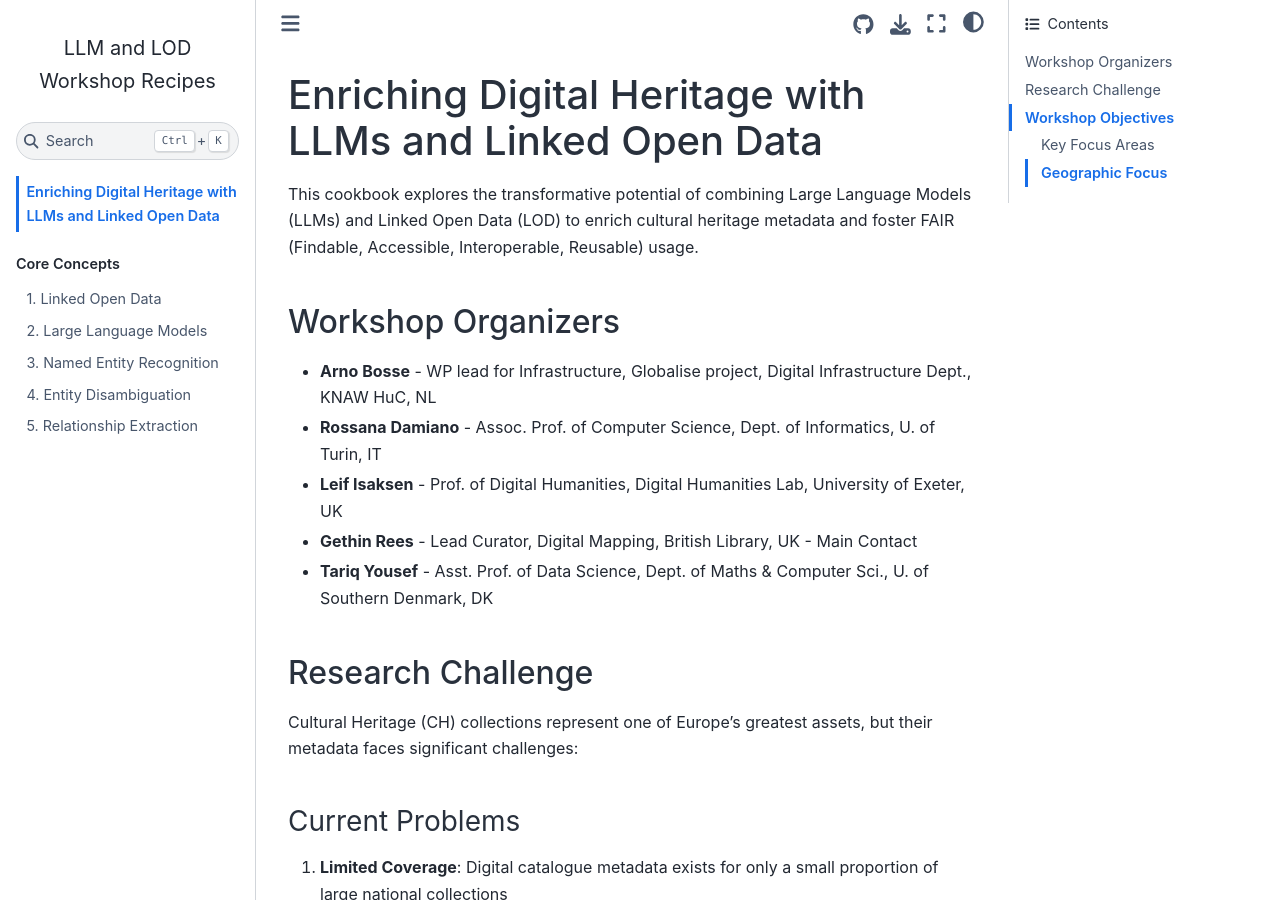
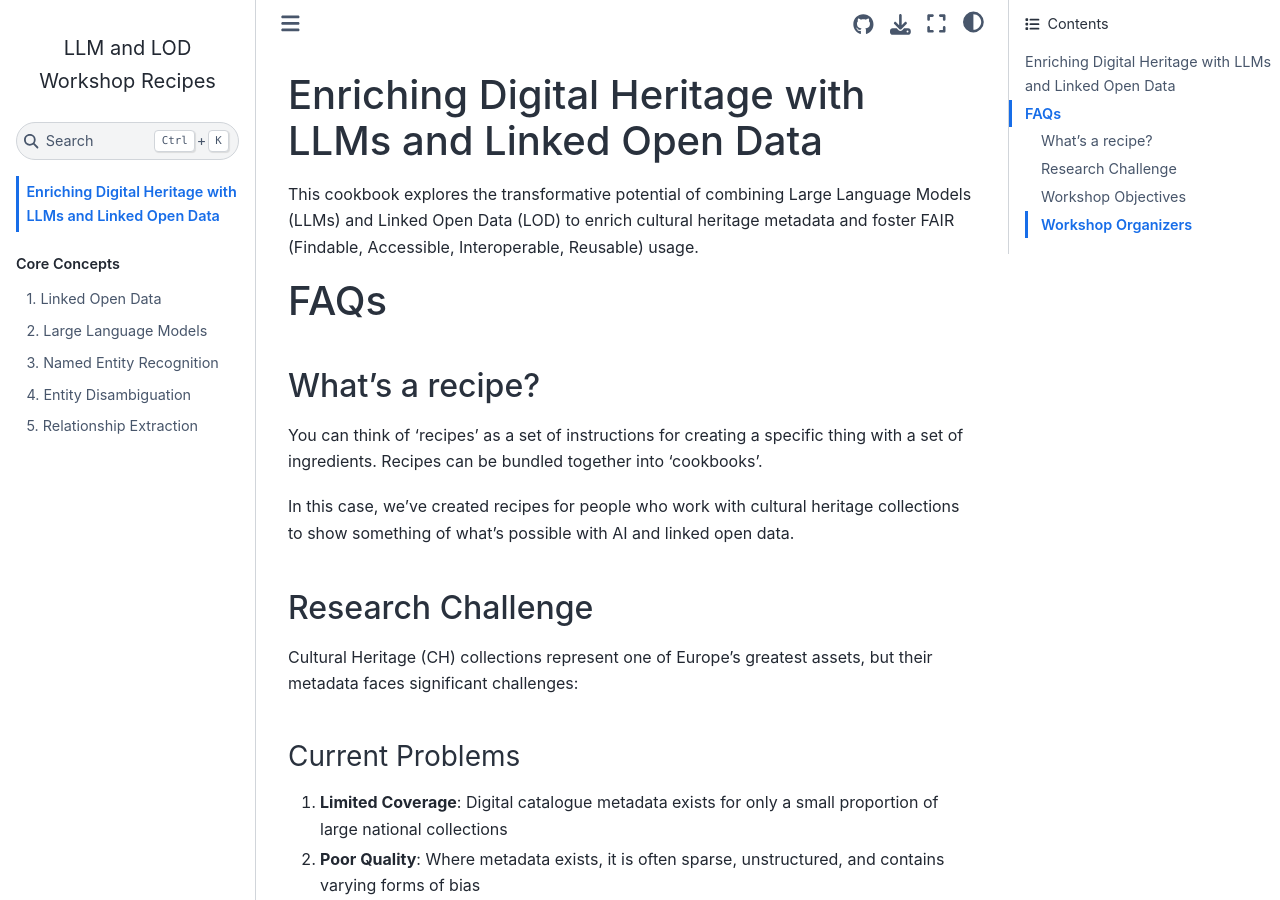
Before and after one commit to pelagios/llm-lod-enriching-heritage, a Jupyter Book: the page built from intro.md, in a window 1280 px wide and 900 px high. Built offline with Jupyter Book 1.0.4 settings and Sphinx 7.4.7 and the Sphinx Book theme 1.1.4, drawn with Linux system fonts in a browser that asks for light colours; pages that are not in the unit, such as notebooks, are missing from menus; some of the changed text lies outside the part shown.

Commit message:
Update intro.md
Moving content around

```diff
--- a/intro.md
+++ b/intro.md
@@ -2,13 +2,11 @@
 
 This cookbook explores the transformative potential of combining Large Language Models (LLMs) and Linked Open Data (LOD) to enrich cultural heritage metadata and foster FAIR (Findable, Accessible, Interoperable, Reusable) usage.
 
-## Workshop Organizers
+# FAQs
+## What's a recipe?
+You can think of 'recipes' as a set of instructions for creating a specific thing with a set of ingredients. Recipes can be bundled together into 'cookbooks'.
 
-- **Arno Bosse** - WP lead for Infrastructure, Globalise project, Digital Infrastructure Dept., KNAW HuC, NL
-- **Rossana Damiano** - Assoc. Prof. of Computer Science, Dept. of Informatics, U. of Turin, IT
-- **Leif Isaksen** - Prof. of Digital Humanities, Digital Humanities Lab, University of Exeter, UK
-- **Gethin Rees** - Lead Curator, Digital Mapping, British Library, UK - Main Contact
-- **Tariq Yousef** - Asst. Prof. of Data Science, Dept. of Maths & Computer Sci., U. of Southern Denmark, DK
+In this case, we've created recipes for people who work with cultural heritage collections to show something of what's possible with AI and linked open data.
 
 ## Research Challenge
 Cultural Heritage (CH) collections represent one of Europe's greatest assets, but their metadata faces significant challenges:
@@ -54,3 +52,13 @@ This workshop explores the transformative potential of combining LLMs and LOD to
 ### Geographic Focus
 
 We use **geographic Named Entities** as our principal case study, drawing on the experience of the **Pelagios Network** - a community dedicated to developing efficient LOD practices for cultural heritage with emphasis on geographic aspects.
+
+
+
+## Workshop Organizers
+
+- **Arno Bosse** - WP lead for Infrastructure, Globalise project, Digital Infrastructure Dept., KNAW HuC, NL
+- **Rossana Damiano** - Assoc. Prof. of Computer Science, Dept. of Informatics, U. of Turin, IT
+- **Leif Isaksen** - Prof. of Digital Humanities, Digital Humanities Lab, University of Exeter, UK
+- **Gethin Rees** - Lead Curator, Digital Mapping, British Library, UK - Main Contact
+- **Tariq Yousef** - Asst. Prof. of Data Science, Dept. of Maths & Computer Sci., U. of Southern Denmark, DK
```
